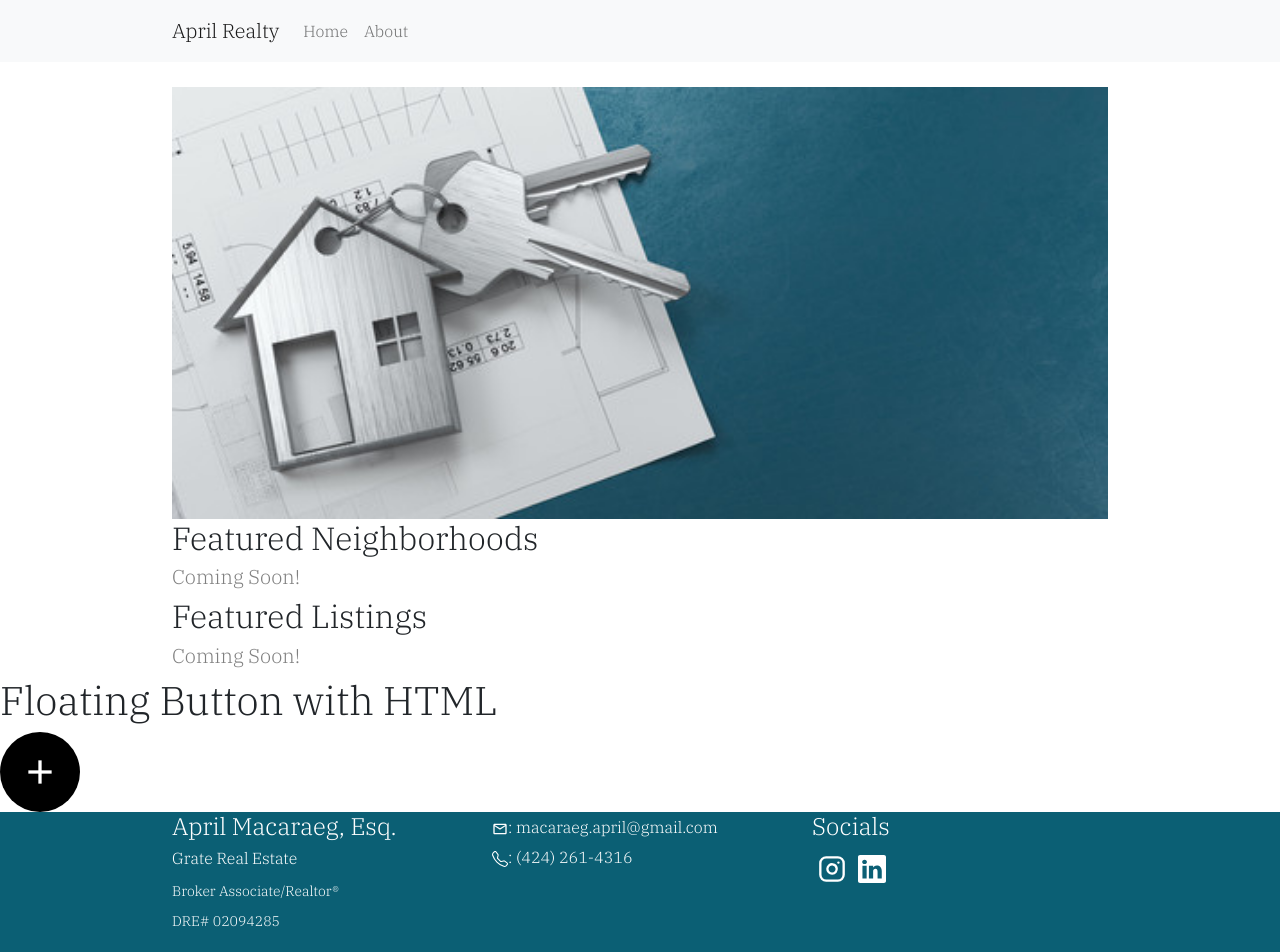
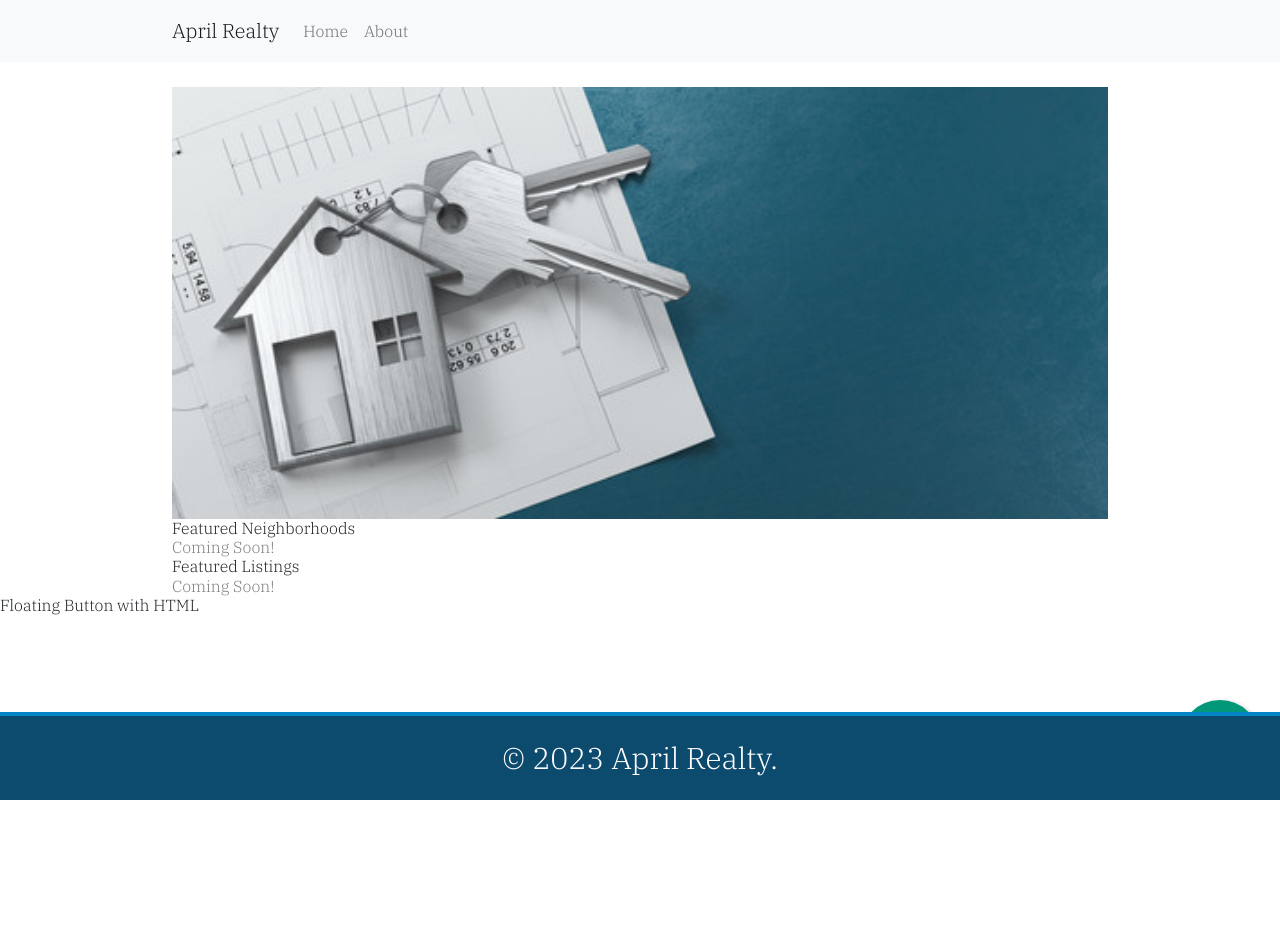
Before and after one commit to essbee808/april-realty, a React (Create React App) app: page / in a window 1280 px wide. Shown: the top 952 px of the page. After the commit the page ends 800 px from the top, so only its background shows below. Built offline with nearby package versions, Linux system fonts and the light colour scheme.

Commit message:
Install tailwind css and modify footer component

```diff
--- a/package.json
+++ b/package.json
@@ -39,5 +39,8 @@
       "last 1 firefox version",
       "last 1 safari version"
     ]
+  },
+  "devDependencies": {
+    "tailwindcss": "^3.2.4"
   }
 }
--- a/src/App.jsx
+++ b/src/App.jsx
@@ -9,7 +9,8 @@ const App = () => {
       <NavBarContainer/>
       <Router />
       <h1>Floating Button with HTML</h1>
-      <a href="http://www.google.com" class="material-icons floating-btn" >add</a>
+      {/* <a href="http://www.google.com" class="material-icons floating-btn" >add</a> */}
+      <button class="material-icons floating-btn">add</button>
       <Footer />
     </div>
   )
--- a/src/components/footer/Footer.jsx
+++ b/src/components/footer/Footer.jsx
@@ -3,7 +3,7 @@ import {FiInstagram} from 'react-icons/fi'
 import {BsLinkedin} from 'react-icons/bs'
 import {MdOutlineMail} from 'react-icons/md'
 import {BsTelephone} from 'react-icons/bs'
-import './footer.css'
+// import './footer.css'
 
 import Container from 'react-bootstrap/Container'
 import Row from 'react-bootstrap/Row'
@@ -11,36 +11,46 @@ import Col from 'react-bootstrap/Col'
 
 const Footer = () => {
   return (
-    <footer>
-      <Container>
-        <Row>
-          <Col >
-            <h4>April Macaraeg, Esq.</h4>
-            <h6>Grate Real Estate</h6>
-            <small>Broker Associate/Realtor®</small><br/>
-            <small>DRE# 02094285</small>
-          </Col>
+    <footer className="bg-sky-900
+    text-3xl text-white text-center
+    border-t-4 border-sky-600
+    fixed
+    inset-x-0
+    bottom-0
+    p-4">
+      © 2023 April Realty.
 
-          <Col>
-            <a href="mailto:macaraeg.april@gmail.com"><MdOutlineMail />: macaraeg.april@gmail.com</a><br/>
-            <a href="tel:4242614316"><BsTelephone/>: (424) 261-4316</a>
-          </Col>
-          <Col>
-            <h4>Socials</h4>
-            <a href="https://www.instagram.com/aprilrealty" target="_blank"><FiInstagram size={40} className="social_icon"/></a>
-            <a href="https://www.linkedin.com/in/april-macaraeg-7a555265/" target="_blank"><BsLinkedin size={40} className="social_icon"/></a>
-          </Col>
-        </Row>
-      {/* <div className="footer_socials">
-        <a href="https://www.instagram.com/aprilrealty" target="_blank"><FiInstagram/></a><br/>
-        <a href="https://www.linkedin.com/in/april-macaraeg-7a555265/" target="_blank"><BsLinkedin/></a>
-  </div>*/}
+    </footer>
+  //   <footer>
+  //     <Container>
+  //       <Row>
+  //         <Col >
+  //           <h4>April Macaraeg, Esq.</h4>
+  //           <h6>Grate Real Estate</h6>
+  //           <small>Broker Associate/Realtor®</small><br/>
+  //           <small>DRE# 02094285</small>
+  //         </Col>
 
-      <div className="footer_copyright">
-        <small>&copy; 2023 <a href="https://www.sheenabonilla.com/" target="_blank">Produksheenz.</a> All Rights Reserved.</small>
-      </div>
-      </Container>
-    </footer>
+  //         <Col>
+  //           <a href="mailto:macaraeg.april@gmail.com"><MdOutlineMail />: macaraeg.april@gmail.com</a><br/>
+  //           <a href="tel:4242614316"><BsTelephone/>: (424) 261-4316</a>
+  //         </Col>
+  //         <Col>
+  //           <h4>Socials</h4>
+  //           <a href="https://www.instagram.com/aprilrealty" target="_blank"><FiInstagram size={40} className="social_icon"/></a>
+  //           <a href="https://www.linkedin.com/in/april-macaraeg-7a555265/" target="_blank"><BsLinkedin size={40} className="social_icon"/></a>
+  //         </Col>
+  //       </Row>
+  //     {/* <div className="footer_socials">
+  //       <a href="https://www.instagram.com/aprilrealty" target="_blank"><FiInstagram/></a><br/>
+  //       <a href="https://www.linkedin.com/in/april-macaraeg-7a555265/" target="_blank"><BsLinkedin/></a>
+  // </div>*/}
+
+  //     <div className="footer_copyright">
+  //       <small>&copy; 2023 <a href="https://www.sheenabonilla.com/" target="_blank">Produksheenz.</a> All Rights Reserved.</small>
+  //     </div>
+  //     </Container>
+  //   </footer>
   )
 }
 
--- a/src/components/footer/footer.css
+++ b/src/components/footer/footer.css
@@ -2,8 +2,8 @@ footer {
     background: rgb(11, 95, 116);
     text-align: left;
     color: white;
+    display: flex;
 }
-
 
 a {
     color: white;
--- a/src/index.css
+++ b/src/index.css
@@ -1,4 +1,8 @@
 @import url('https://fonts.googleapis.com/css2?family=IBM+Plex+Serif:wght@300&family=Poppins:wght@300;400;500;600&display=swap');
+
+@tailwind base;
+@tailwind components;
+@tailwind utilities;
 
 a:link {
     text-decoration: none;
@@ -57,18 +61,33 @@ section {
     color: grey;
 }
 
-.floating-btn {
+.floating-btn, .floating-btn:hover {
     width: 80px;
     height: 80px;
-    background: black;
+    background: #009879;
     display: flex;
     border-radius: 50%;
     color: white;
     font-size: 40px;
+    box-shadow: 2px 2px 5px rgba(0,0,0,0.25);
+    position: fixed;
+    right: 20px;
+    bottom: 20px;
+    transition: background 0.25s;
 
     /* centered horizontally and vertically */
     align-items: center;
     justify-content: center;
+
+    /* button */
+    outline: blue;
+    border: none;
+    cursor: pointer;
+
+}
+
+.floating-btn:active {
+    background: #007D63;
 }
 
 /* MEDIA QUERIES (MEDIUM DEVICES) */
--- /dev/null
+++ b/tailwind.config.js
@@ -0,0 +1,8 @@
+/** @type {import('tailwindcss').Config} */
+module.exports = {
+  content: ["./src/**/*.{js,jsx,ts,tsx}"],
+  theme: {
+    extend: {},
+  },
+  plugins: [],
+}
```
Also changed, not shown: 1 other file (tests, documents, lock files or other folders).
